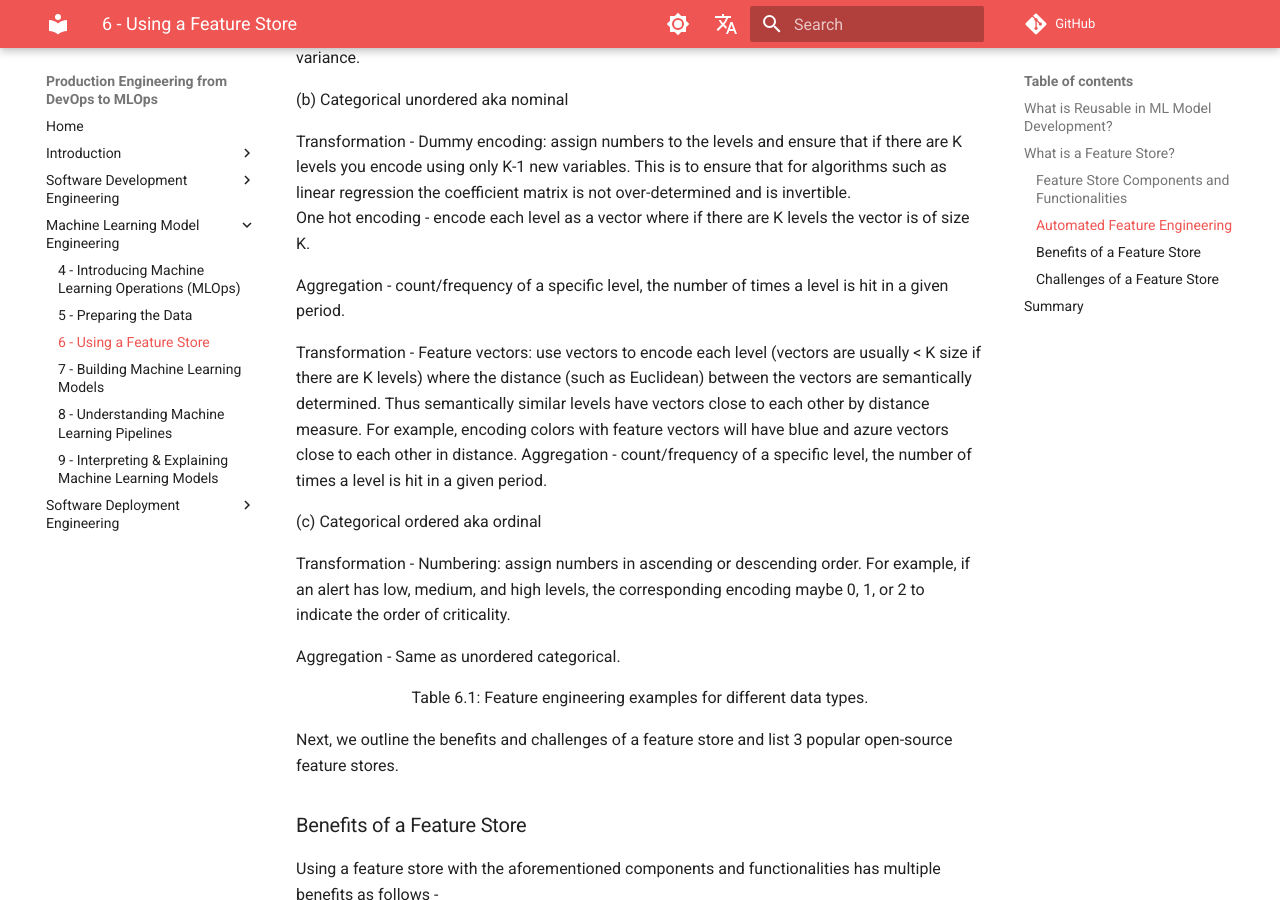
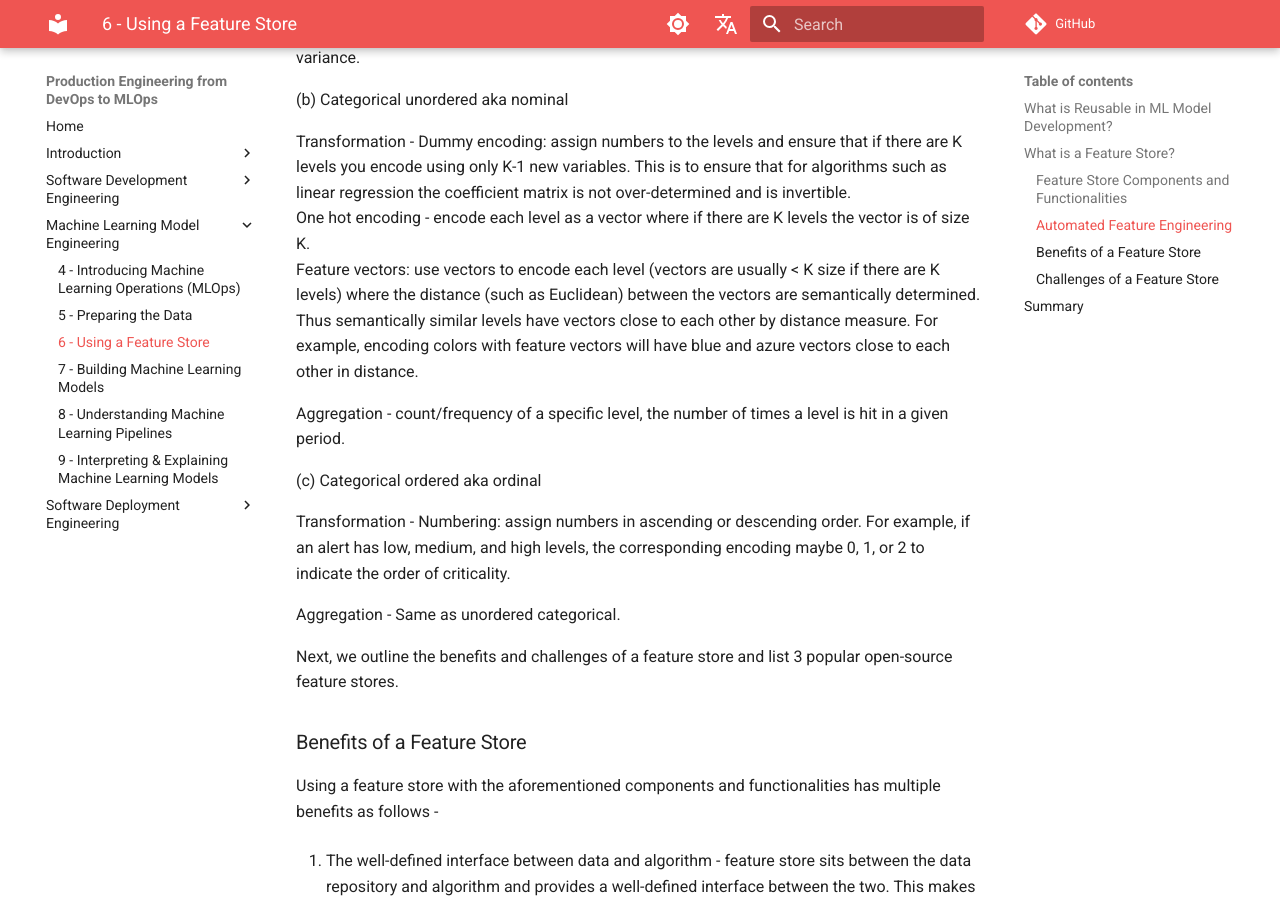
Before and after one commit to sebastiendonadio/devopsmlops, an MkDocs documentation site: the page built from chapters/08-chapter6.md, in a window 1280 px wide and 900 px high, scrolled down 3182 px. Built offline with MkDocs 1.6.1 and Material for MkDocs 9.7.7, drawn with Linux system fonts in a browser that asks for light colours; comment, search, counter and statistics services are not loaded.

Commit message:
Update 08-chapter6.md

```diff
--- a/chapters/08-chapter6.md
+++ b/chapters/08-chapter6.md
@@ -148,11 +148,8 @@
 (b)
 Categorical unordered aka nominal
 
-  Transformation - Dummy encoding: assign numbers to the levels and ensure that if there are   K   levels you encode using only   K-1   new variables. This is to ensure that for algorithms such as linear regression the coefficient matrix is not over-determined and is invertible. <br> One hot encoding - encode each level as a vector where if there are   K   levels the vector is of size   K.
+  Transformation - Dummy encoding: assign numbers to the levels and ensure that if there are   K   levels you encode using only   K-1   new variables. This is to ensure that for algorithms such as linear regression the coefficient matrix is not over-determined and is invertible. <br> One hot encoding - encode each level as a vector where if there are   K   levels the vector is of size   K. <br> Feature vectors: use vectors to encode each level  (vectors are usually <   K   size if there are   K   levels) where the distance (such as Euclidean) between the vectors are semantically determined. Thus semantically similar levels have vectors close to each other by distance measure. For example, encoding colors with feature vectors will have blue and azure vectors close to each other in distance.
 
-  Aggregation - count/frequency of a specific level, the number of times a level is hit in a given period.
-
-  Transformation -  Feature vectors: use vectors to encode each level  (vectors are usually <   K   size if there are   K   levels) where the distance (such as Euclidean) between the vectors are semantically determined. Thus semantically similar levels have vectors close to each other by distance measure. For example, encoding colors with feature vectors will have blue and azure vectors close to each other in distance.
   Aggregation - count/frequency of a specific level, the number of times a level is hit in a given period.
 
 
@@ -161,13 +158,7 @@
 
 Transformation - Numbering: assign numbers in ascending or descending order. For example, if an alert has low, medium, and high levels, the corresponding encoding maybe 0, 1, or 2 to indicate the order of criticality.
 
-  Aggregation - Same as unordered categorical.
-
-
-
-<p align="center">
-Table 6.1: Feature engineering examples for different data types.
-</p>
+Aggregation - Same as unordered categorical.
 
 
 Next, we outline the benefits and challenges of a feature store and list 3 popular open-source feature stores.
```
